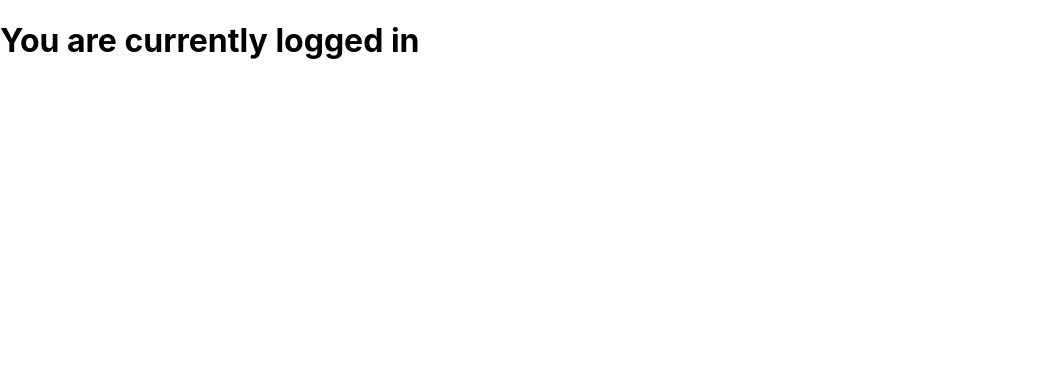
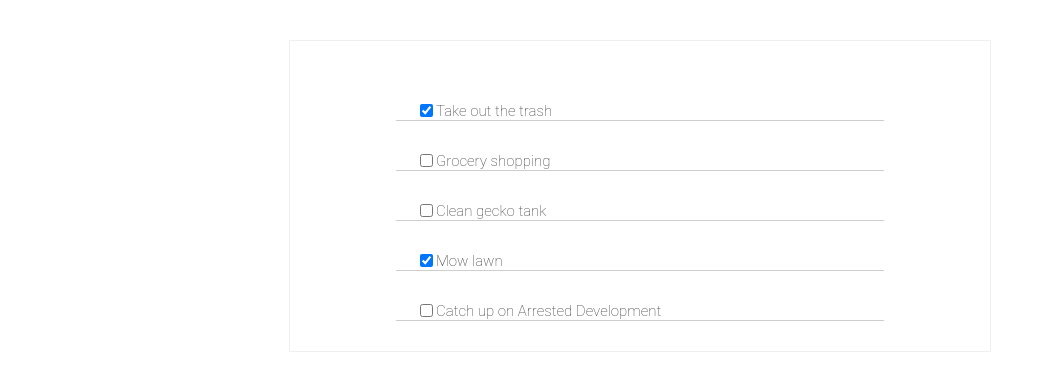
Before and after one commit to SuzanneNL/learn-react, a React (Create React App) app in the folder my-app/: page / in a window 1280 px wide. Shown: the top 390 px of the page, without its empty margins (0-1052 px from the left). Built offline with nearby package versions, Linux system fonts and the light colour scheme.

Commit message:
Change ToDoApp into a statefull class component, load imported todosData into state

```diff
--- a/my-app/src/ToDoApp.js
+++ b/my-app/src/ToDoApp.js
@@ -2,16 +2,35 @@ import React from 'react';
 import ToDoItem from './components/ToDoItem'
 import todosData from './components/todosData'
 
-function ToDoApp () {
-	const todoItems = todosData.map(item =>
-		<ToDoItem key={item.id} item={item}
-		/>)
+// function ToDoApp () {
+// 	const todoItems = todosData.map(item =>
+// 		<ToDoItem key={item.id} item={item}
+// 		/>)
+
+// 		return (
+// 			<div className="to-do-list">
+// 				{todoItems}
+// 			</div>
+// 		)
+// }
+
+class ToDoApp extends React.Component {
+	constructor() {
+		super()
+		this.state = {
+			todos: todosData
+		}
+	}
+
+	render() {
+		const todoItems = this.state.todos.map(item => <ToDoItem key={item.id} item={item}	/>)
 
 		return (
 			<div className="to-do-list">
 				{todoItems}
 			</div>
 		)
+	}
 }
 
 export default ToDoApp
--- a/my-app/src/index.js
+++ b/my-app/src/index.js
@@ -4,10 +4,10 @@ import './index.css';
 import App from './App';
 import reportWebVitals from './reportWebVitals';
 
-import LoginApp from './LoginApp';
+import ToDoApp from './ToDoApp';
 
 ReactDOM.render(
-  <LoginApp />,
+  <ToDoApp />,
   document.getElementById("root")
   )
 
```
